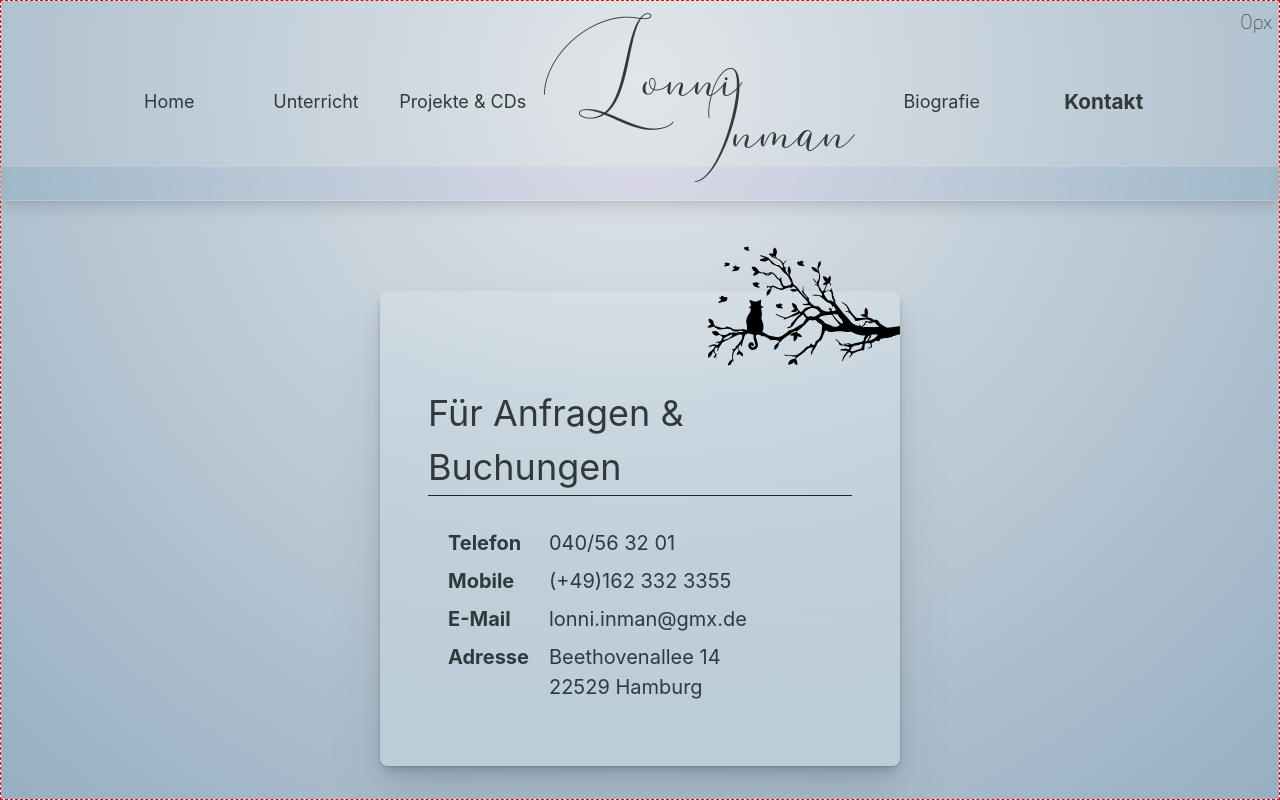
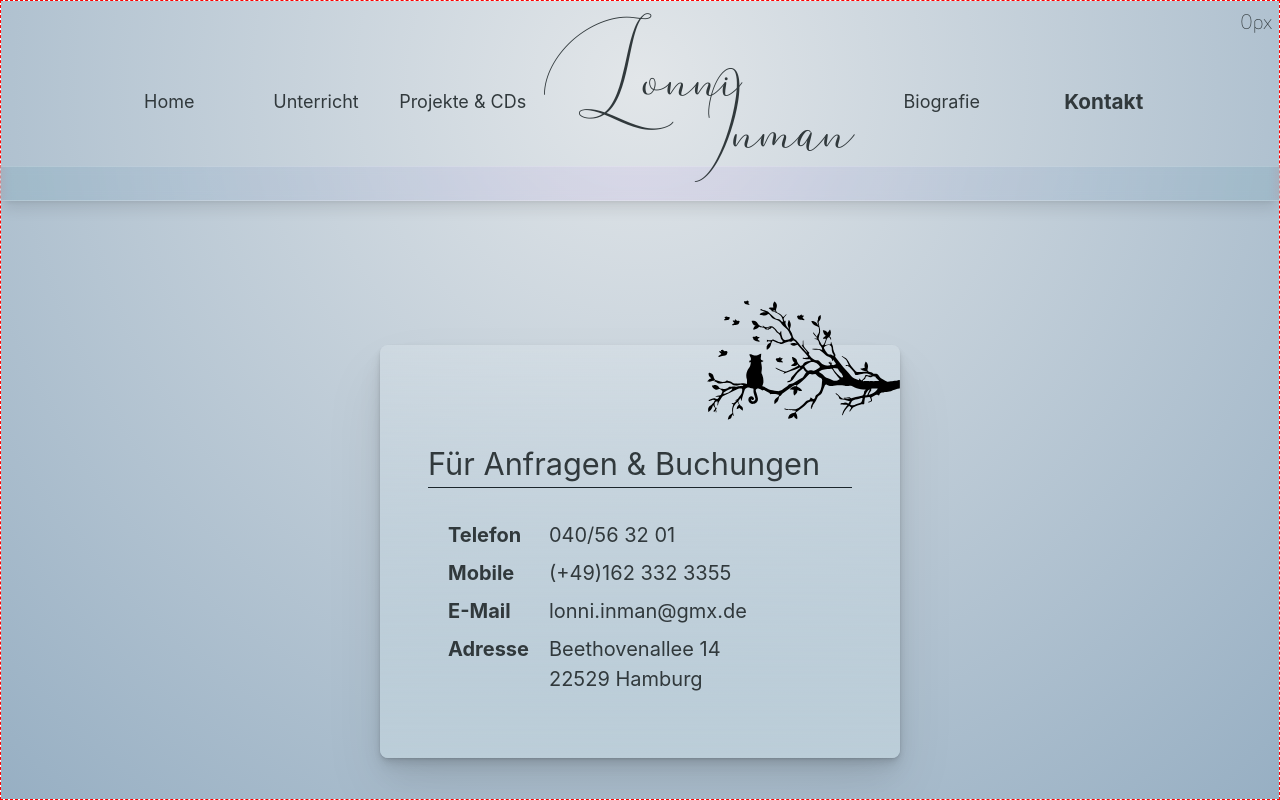
Before and after one commit to j-eick/lonni-homepage, a Next.js app: page /home/kontakt in a window 1280 px wide. Built offline with nearby package versions, Linux system fonts and the light colour scheme; a web font is replaced by a local one.

Commit message:
fix / top margin contaktCard

```diff
--- a/app/home/kontakt/page.tsx
+++ b/app/home/kontakt/page.tsx
@@ -14,16 +14,19 @@ export default function Home() {
             {/* ---  DESKTOP  --- */}
             <main
                 className={`grow
-                            w-full mx-auto my-0 py-20
-                            flex justify-center gap-5
+                            w-full mx-auto
+                            grid place-content-center
                             2xs:hidden
                             2sm:block `}
             >
                 <div
-                    className={`relative mx-auto flowText
+                    className={`relative mx-auto mb-20
+                                pt-24 pb-16 px-12
                                 rounded-lg shadow-soft kontakPage-heavyRain
                                 max-w-[520px]
                                 2sm-455:w-8/10
+                                2sm:mt-kontakt_card
+                                md-768:mt-kontakt_card_768
                                 `}
                 >
                     <MyImage
@@ -32,7 +35,7 @@ export default function Home() {
                         className={`absolute right-0 -scale-x-100 top-catSilhouette
                                     2sm-455:w-catSilhuette-desktop`}
                     />
-                    <div className="pt-24 pb-16 px-12">
+
                     <div
                         className={`mx-auto my-0 flex flex-col
                                     font-secondary`}
@@ -66,12 +69,11 @@ export default function Home() {
                         </div>
                     </div>
                 </div>
-                </div>
             </main>
             {/* ---  MOBILE @455px  --- */}
             <main
                 className={`relative grow
-                            w-full mx-auto my-0
+                            w-full mx-auto mt-36
                             flex justify-center gap-5
                             2xs:block
                             2sm:hidden `}
--- a/tailwind.config.js
+++ b/tailwind.config.js
@@ -149,7 +149,7 @@ module.exports = {
                 "size-pageTitle-desktop": "var(--step-25)",
                 "size-pageTitle": "var(--step-2)",
                 "size-firstLetterPagetitle": "var(--step-3)",
-                "size-regularTitle": "var(--step-2)",
+                "size-regularTitle": "var(--step-15)",
 
                 //--- PAGE-TITLE-SHADOW ---//
                 //-----Mobile
@@ -387,6 +387,10 @@ module.exports = {
                 //-----Lonni (left)
                 "title-lonni-left": "clamp(-15px, -2vw, 10px)",
 
+                //---KONTAKT-CARD (margin-top)
+                kontakt_card: "clamp(13rem, 40vw, 15rem)",
+                kontakt_card_768: "clamp(9rem, 40vw, 5rem)",
+
                 //-----Inman
                 "title-inman-mobile": "clamp(10px, 1.5vw, 20px)",
 
```
Lines whose indentation alone changed are shown as unchanged.
